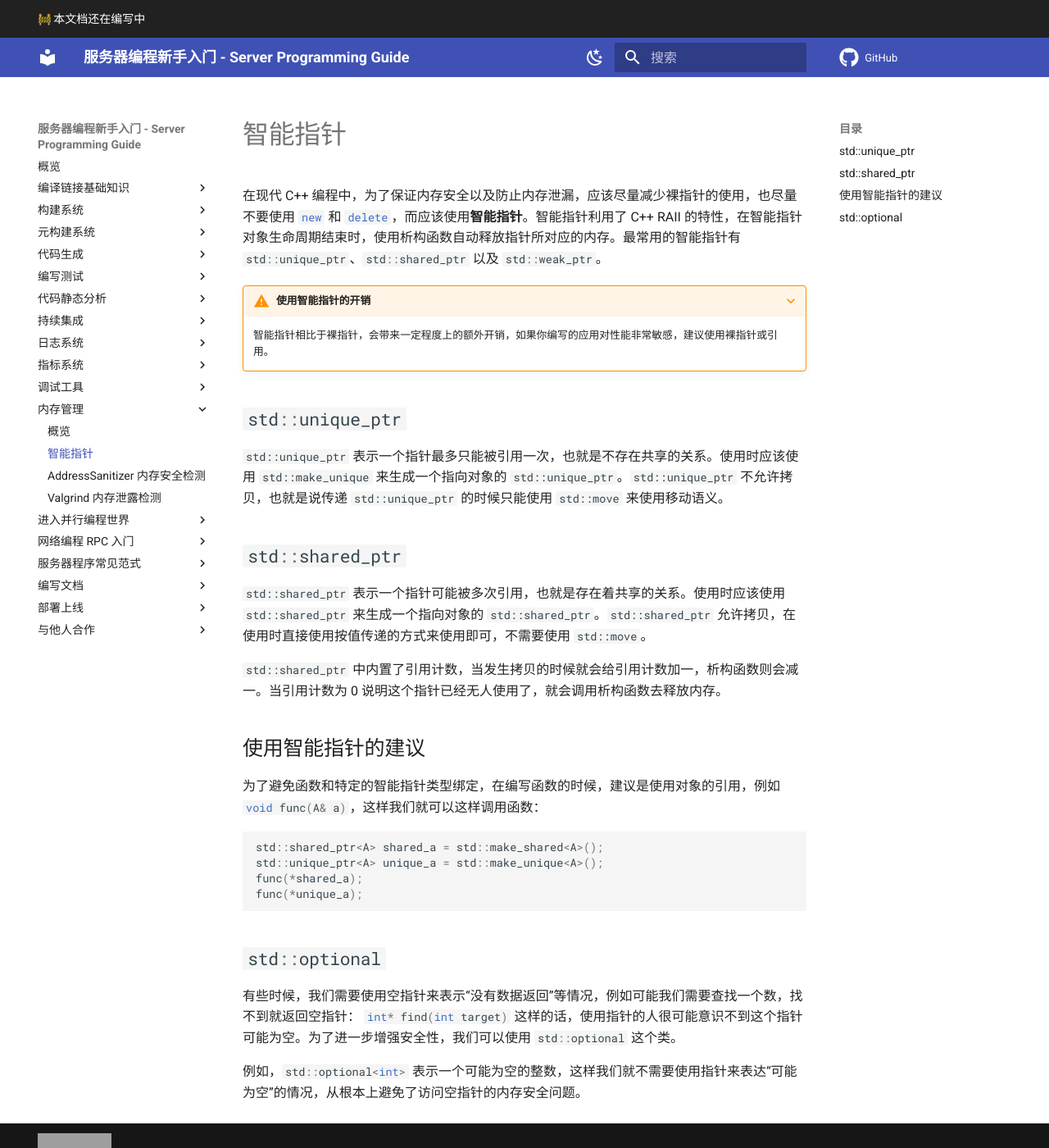
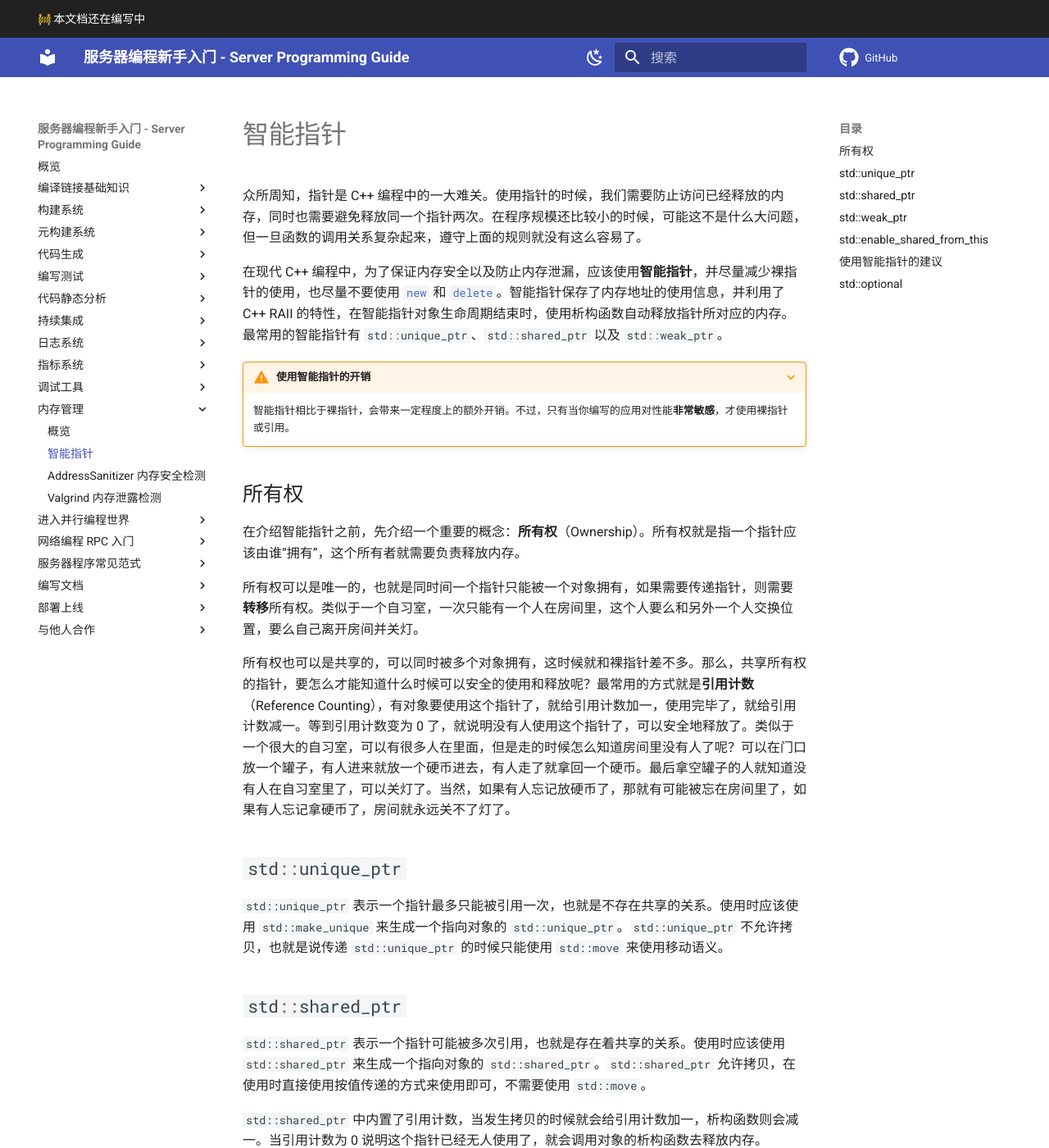
Before and after one commit to howardlau1999/server-programming-guide, an MkDocs documentation site: the page built from docs/memory/smart-pointer.md, in a window 1280 px wide and 1400 px high. Shown: the whole window at 82% size. Built offline with MkDocs 1.6.1 and Material for MkDocs 9.7.7, drawn with Linux system fonts in a browser that asks for light colours; emoji names are drawn with the system emoji font; comment, search, counter and statistics services are not loaded; some of the changed text lies outside the part shown; grey boxes are pictures that could not be loaded.

Commit message:
smart ptr

````diff
--- a/docs/memory/smart-pointer.md
+++ b/docs/memory/smart-pointer.md
@@ -1,9 +1,19 @@
 # 智能指针
 
-在现代 C++ 编程中，为了保证内存安全以及防止内存泄漏，应该尽量减少裸指针的使用，也尽量不要使用 `#!cpp new` 和 `#!cpp delete`，而应该使用**智能指针**。智能指针利用了 C++ RAII 的特性，在智能指针对象生命周期结束时，使用析构函数自动释放指针所对应的内存。最常用的智能指针有 `#!cpp std::unique_ptr`、`#!cpp std::shared_ptr` 以及 `#!cpp std::weak_ptr`。
+众所周知，指针是 C++ 编程中的一大难关。使用指针的时候，我们需要防止访问已经释放的内存，同时也需要避免释放同一个指针两次。在程序规模还比较小的时候，可能这不是什么大问题，但一旦函数的调用关系复杂起来，遵守上面的规则就没有这么容易了。
+
+在现代 C++ 编程中，为了保证内存安全以及防止内存泄漏，应该使用**智能指针**，并尽量减少裸指针的使用，也尽量不要使用 `#!cpp new` 和 `#!cpp delete`。智能指针保存了内存地址的使用信息，并利用了 C++ RAII 的特性，在智能指针对象生命周期结束时，使用析构函数自动释放指针所对应的内存。最常用的智能指针有 `#!cpp std::unique_ptr`、`#!cpp std::shared_ptr` 以及 `#!cpp std::weak_ptr`。
 
 ???+warning "使用智能指针的开销"
-    智能指针相比于裸指针，会带来一定程度上的额外开销，如果你编写的应用对性能非常敏感，建议使用裸指针或引用。
+    智能指针相比于裸指针，会带来一定程度上的额外开销。不过，只有当你编写的应用对性能**非常敏感**，才使用裸指针或引用。
+
+## 所有权
+
+在介绍智能指针之前，先介绍一个重要的概念：**所有权**（Ownership）。所有权就是指一个指针应该由谁“拥有”，这个所有者就需要负责释放内存。
+
+所有权可以是唯一的，也就是同时间一个指针只能被一个对象拥有，如果需要传递指针，则需要**转移**所有权。类似于一个自习室，一次只能有一个人在房间里，这个人要么和另外一个人交换位置，要么自己离开房间并关灯。
+
+所有权也可以是共享的，可以同时被多个对象拥有，这时候就和裸指针差不多。那么，共享所有权的指针，要怎么才能知道什么时候可以安全的使用和释放呢？最常用的方式就是**引用计数**（Reference Counting），有对象要使用这个指针了，就给引用计数加一，使用完毕了，就给引用计数减一。等到引用计数变为 0 了，就说明没有人使用这个指针了，可以安全地释放了。类似于一个很大的自习室，可以有很多人在里面，但是走的时候怎么知道房间里没有人了呢？可以在门口放一个罐子，有人进来就放一个硬币进去，有人走了就拿回一个硬币。最后拿空罐子的人就知道没有人在自习室里了，可以关灯了。当然，如果有人忘记放硬币了，那就有可能被忘在房间里了，如果有人忘记拿硬币了，房间就永远关不了灯了。
 
 ## `#!cpp std::unique_ptr`
 
@@ -13,9 +23,52 @@
 
 `std::shared_ptr` 表示一个指针可能被多次引用，也就是存在着共享的关系。使用时应该使用 `std::shared_ptr` 来生成一个指向对象的 `std::shared_ptr`。`std::shared_ptr` 允许拷贝，在使用时直接使用按值传递的方式来使用即可，不需要使用 `std::move`。
 
-`std::shared_ptr` 中内置了引用计数，当发生拷贝的时候就会给引用计数加一，析构函数则会减一。当引用计数为 0 说明这个指针已经无人使用了，就会调用析构函数去释放内存。
+`std::shared_ptr` 中内置了引用计数，当发生拷贝的时候就会给引用计数加一，析构函数则会减一。当引用计数为 0 说明这个指针已经无人使用了，就会调用对象的析构函数去释放内存。
+
+## `#!cpp std::weak_ptr`
+
+`std::weak_ptr` 是一个具有迷惑性的名字，它实际上不是一个指针，不能像普通指针一样使用 `*` 和 `->` 来访问对象。它更像是一个兑换券，用来兑换 `std::shared_ptr`。`std::weak_ptr` 必须指向一个 `std::shared_ptr`，但是它不算在 `std::shared_ptr` 的引用计数里，也就是说哪怕还有 `std::weak_ptr` 存在，它指向的内存也有可能已经被释放了。它的使用场景比较有限，一种是打破循环引用，一种就是下面的 `this` 问题。
+
+## `#!cpp std::enable_shared_from_this`
+
+有的时候，我们需要在对象内部生成一个智能指针返回，例如：
+
+```cpp
+class A {
+public:
+    std::shared_ptr<A> get_shared_ptr() {
+        return std::shared_ptr<A>(this);
+    }
+};
+
+int main() {
+    std::shared_ptr<A> a = std::make_shared<A>();
+    {
+       std::shared_ptr<A> ptr = a->get_shared_ptr();
+    }
+}
+```
+
+但是这样会有双重释放的问题：这个指针的引用计数被初始化为 1，使用完毕后就会释放，而这个对象自己也会调用一次析构函数。为了解决这个问题，可以使用 `std::enable_shared_from_this`：
+
+```cpp
+class A : public std::enable_shared_from_this<A> {
+public:
+    std::shared_ptr<A> get_shared_ptr() {
+        return shared_from_this();
+    }
+};
+```
+
+继承了这个类之后，对象就可以使用 `shared_from_this` 方法得到指向自己的 `std::shared_ptr` 而不会有双重释放的问题了。`std::enable_shared_from_this` 类里包含一个 `std::weak_ptr` 对象，而在 `std::shared_ptr` 构造函数里，会检查这个对象是不是 `std::enable_shared_from_this` 的派生类，如果是的话，就会将构造的 `std::shared_ptr` 赋值给 `std::weak_ptr` 对象。调用 `shared_from_this` 就会调用到这个 `std::weak_ptr` 对象，从而避免了双重释放的问题。
+
+从原理也看得出来，`enable_shared_from_this` 需要这个对象已经被一个 `std::shared_ptr` 拥有，所以要使用这个函数，必须使用 `std::make_shared` 来构造对象，否则的话，`shared_from_this` 的行为是未定义的。
 
 ## 使用智能指针的建议
+
+正如 `new` 要和 `delete` 搭配，在使用智能指针后，我们不再需要调用 `delete`，所以，为了配平，我们也不应该调用 `new`，而是直接使用 `std::make_shared` 和 `std::make_unique`。
+
+把智能指针当成和普通指针一样，直接传值即可，而不要传递引用。
 
 为了避免函数和特定的智能指针类型绑定，在编写函数的时候，建议是使用对象的引用，例如 `#!cpp void func(A& a)`，这样我们就可以这样调用函数：
 
````
